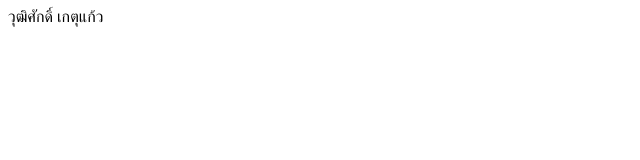
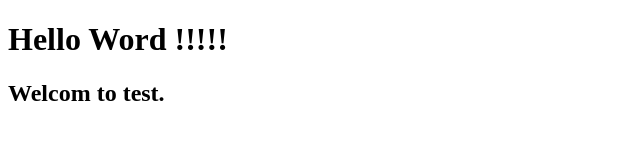
Before and after one commit to WUTTHISAKKhrap/testGit, a plain HTML site: page Index.html in a window 1280 px wide. Shown: the whole page, without its empty margins (0-640 px from the left). Drawn offline with Linux system fonts and the light colour scheme.

Commit message:
Add Text test

```diff
--- a/Index.html
+++ b/Index.html
@@ -3,5 +3,8 @@
 <head>
     <title>Wutthisak Ketkaew</title>
 </head>
-<body>วุฒิศักดิ์ เกตุแก้ว</body>
+<body>
+    <h1>Hello Word !!!!!</h1>
+    <h2>Welcom to test.</h2>
+</body>
 </html>
```
